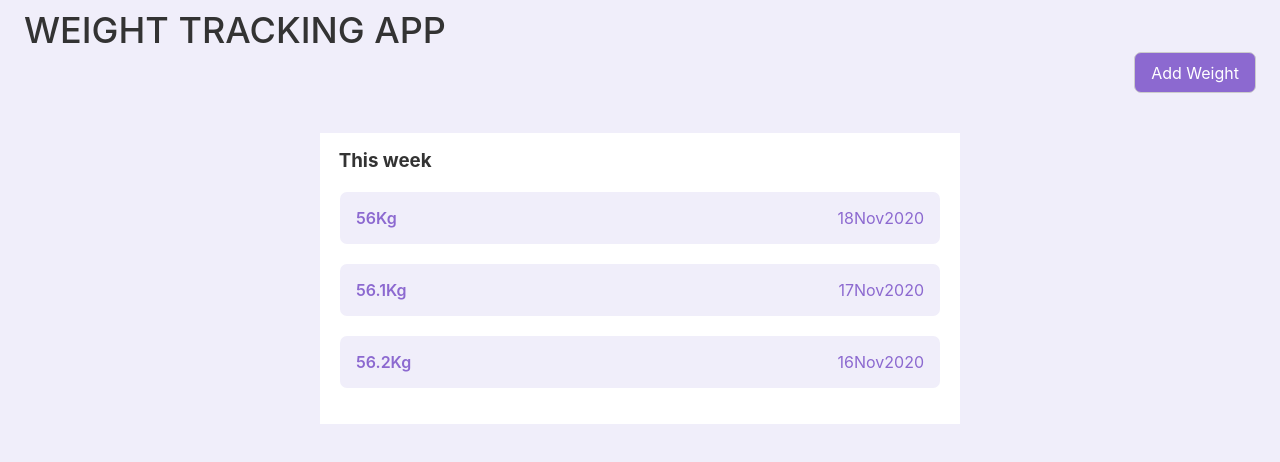
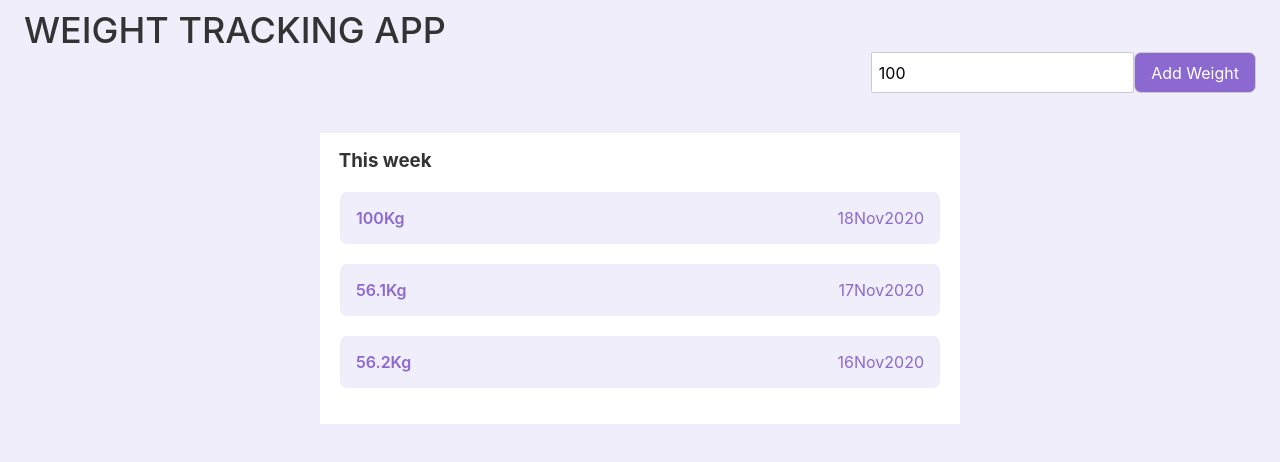
Before and after one commit to hussamkhatib/svelte-weight, a Svelte app: page / in a window 1280 px wide. Shown: the top 462 px of the page. Built offline with nearby package versions, Linux system fonts and the light colour scheme.

Commit message:
feat: add weight store to maintain date and weight

```diff
--- a/src/App.svelte
+++ b/src/App.svelte
@@ -1,30 +1,12 @@
 <script>
-	import AddWeightBtn from "./components/AddWeightBtn.svelte";
+	import AddWeight from "./components/AddWeight.svelte";
 	import WeightList from "./components/WeightList.svelte";
-
-	let weightsByDate = [
-		{
-			id:1,
-			weight: 56,
-			date: '18Nov2020'
-		},	{
-			id:2,
-			weight: 56.1,
-			date: '17Nov2020'
-		},
-		{
-			id:3,
-			weight: 56.2,
-			date: '16Nov2020'
-		}
-	]
-
 </script>
 
 <main>
 	<h1>Weight Tracking App</h1>
-	<AddWeightBtn />
-	<WeightList {weightsByDate}/>
+	<AddWeight />
+	<WeightList />
 </main>
 
 <style>
--- /dev/null
+++ b/src/components/AddWeight.svelte
@@ -0,0 +1,36 @@
+<script>
+    import { WeightStore } from "../store"
+
+    let weight = $WeightStore[0].weight
+
+    const handleSubmit = () => {
+        WeightStore.update((currentWeights) => {
+        return [{
+            weight,
+            date: Date.now()
+        }, ...currentWeights]
+      })
+
+    }
+</script>
+
+<form on:submit|preventDefault={handleSubmit}>
+<input type=number bind:value={weight}>
+    <button >
+        Add Weight
+    </button>
+</form>
+
+
+<style>
+    form{
+        display: flex;
+        justify-content: end;
+    }
+    button {
+        background: #8C69D0;
+        color: #fff;
+        padding: 0.6em 1em;
+        border-radius: 7px;
+    }
+</style>
--- a/src/components/AddWeightBtn.svelte
+++ /dev/null
@@ -1,23 +0,0 @@
-<script>
-
-</script>
-
-<div>
-    <button>
-        Add Weight
-    </button>
-</div>
-
-
-<style>
-    div{
-        display: flex;
-        justify-content: end;
-    }
-    button {
-        background: #8C69D0;
-        color: #fff;
-        padding: 0.6em 1em;
-        border-radius: 7px;
-    }
-</style>
--- a/src/components/WeightList.svelte
+++ b/src/components/WeightList.svelte
@@ -1,14 +1,14 @@
 <script>
     import WeightListItem from "./WeightListItem.svelte";
-    export let weightsByDate = []
+    import { WeightStore } from "../store"
 </script>
 
 <section>
     <h3>
         This week
     </h3>
-	{#each weightsByDate as weightByDate (weightByDate.id)}
-        <WeightListItem {weightByDate}/>
+	{#each $WeightStore as weightObj (weightObj.date)}
+        <WeightListItem {weightObj}/>
     {/each}
 </section>
 
--- a/src/components/WeightListItem.svelte
+++ b/src/components/WeightListItem.svelte
@@ -1,6 +1,6 @@
 <script>
-    export let weightByDate
-    const {weight, date} = weightByDate
+  export let weightObj
+  const { weight,date} = weightObj
 </script>
 
 <div>
--- /dev/null
+++ b/src/store.js
@@ -0,0 +1,15 @@
+import { writable } from "svelte/store";
+
+export const WeightStore = writable([
+    {
+        weight: 100,
+        date: '18Nov2020'
+    },	{
+        weight: 56.1,
+        date: '17Nov2020'
+    },
+    {
+        weight: 56.2,
+        date: '16Nov2020'
+    }
+])
```
